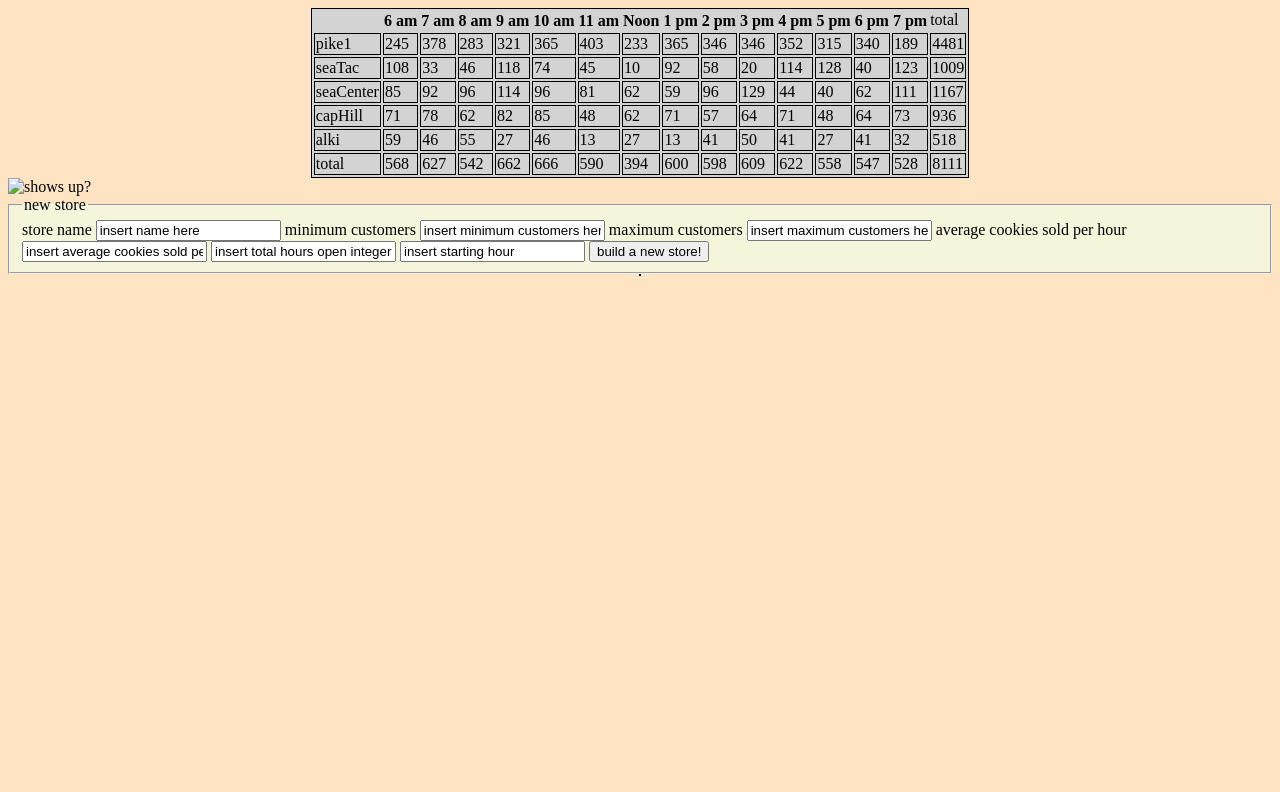
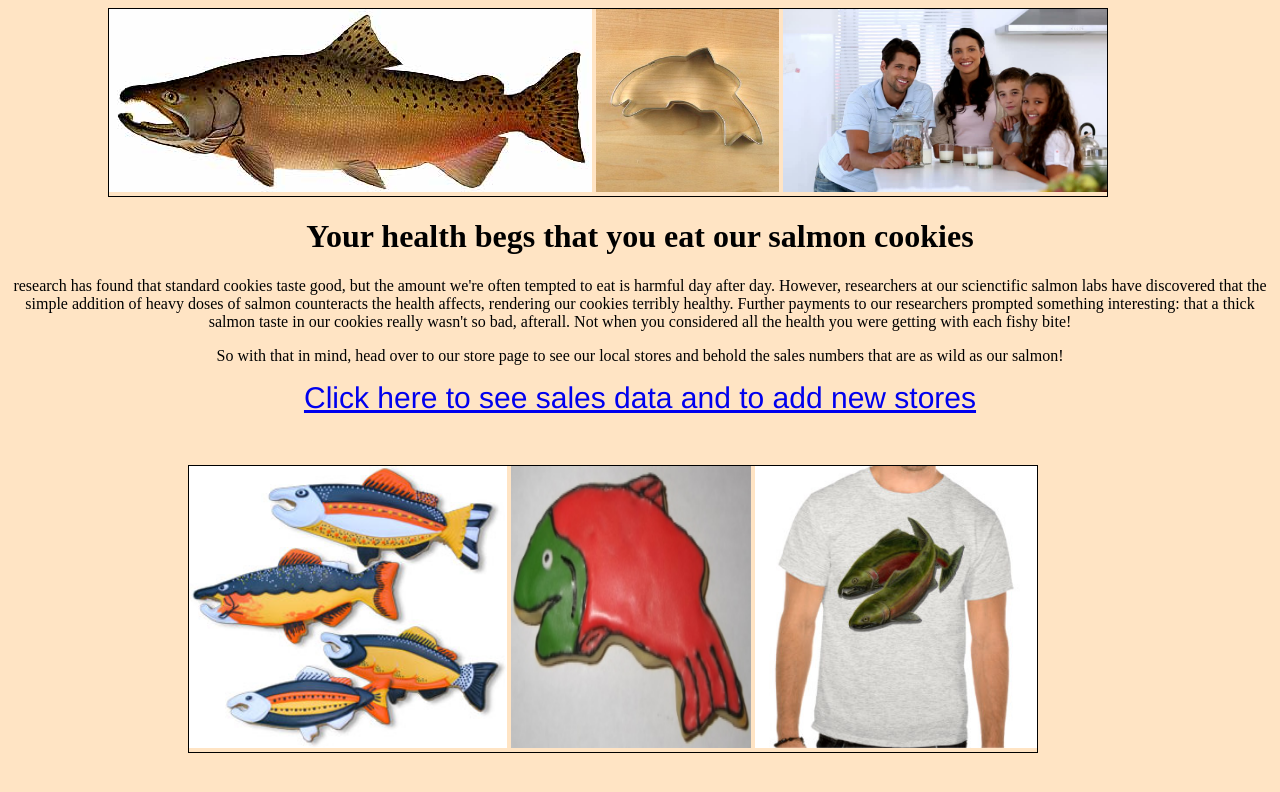
Before and after one commit to naughtnowwhen/SalmonSnacks, a plain HTML site: page index.html in a window 1280 px wide. Drawn offline with Linux system fonts and the light colour scheme.

Commit message:
added another html page, pics, text and basic style

```diff
--- /dev/null
+++ b/data.html
@@ -0,0 +1,50 @@
+
+<!DOCTYPE html>
+<html lang="en">
+<head>
+  <meta charset="UTF-8">
+  <meta name="viewport" content="width=device-width, initial-scale=1.0">
+  <meta http-equiv="X-UA-Compatible" content="ie=edge">
+  <link rel="stylesheet" type="text/css" href="style.css">
+
+
+  <title>Document</title>
+</head>
+<body>
+
+  <h1>Behold these Salmon Sales! </h1>
+
+<table id='myTable'></table>
+
+<h1>Have a new store built below! More Salmon flavor! More Health!</h1>
+
+<form id='containerForm'>
+  <fieldset >
+      <legend> new store </legend>
+      <label for="store-name">store name</label>
+      <input type="text" name="store-name" value="insert name here">
+
+      <label for="minimum-customers"> minimum customers </label>
+      <input type="text" name="minimum-customers" value="insert minimum customers here">
+
+      <label for="maximum-customers"> maximum customers</label>
+      <input type="text" name="maximum-customers" value="insert maximum customers here">
+
+      <label for="average-cookies-sold-per-hour"> average cookies sold per hour </label>
+      <input type="text" name= "average-cookies-sold-per-hour" value="insert average cookies sold per hour here">
+
+      <label for="hours-open"></label>
+      <input type="text" name="hours-open" value="insert total hours open integer here">
+
+      <label for="starting-hour"></label>
+      <input type="text" name="starting-hour" value="insert starting hour">
+
+      <button type="submit">build a new store!</button>
+
+  </fieldset>
+
+  <script src="constructor.js"></script>
+  <script src='tester.js'></script>
+
+</body>
+</html>
--- a/index.html
+++ b/index.html
@@ -9,8 +9,28 @@
 </head>
 <body>
 
-    <!-- <h1>Your health begs that you eat our salmon cookies</h1> -->
 
+
+    <div id="firstFew">
+         <img src="assetPics/chinook.jpg" width="483" height="183" alt="chinook">
+         <img src="assetPics/cutter.jpeg" height="183" width="183" alt="cutter">
+        <img src="assetPics/family.jpg" height="183" width="324" alt="family">
+    </div>
+
+    <h1>Your health begs that you eat our salmon cookies</h1>
+
+    <p>research has found that standard cookies taste good, but the amount we're often tempted to eat is harmful day after day. However, researchers at our scienctific salmon labs have discovered that the simple addition of heavy doses of salmon counteracts the health affects, rendering our cookies terribly healthy. Further payments to our researchers prompted something interesting: that a thick salmon taste in our cookies really wasn't so bad, afterall. Not when you considered all the health you were getting with each fishy bite! </p>
+
+    <p> So with that in mind, head over to our store page to see our local stores and behold the sales numbers that are as wild as our salmon! </p>
+
+    <a href="data.html">Click here to see sales data and to add new stores</a>
+
+    <div id="secondFew">
+        <img src="assetPics/fish.jpg" height="282" alt="">
+        <img src="assetPics/frosted-cookie.jpg" height="282" width="240" alt="">
+        <img src="assetPics/shirt.jpg" height="282" alt="">
+    </div>
+<!--
 <table id='myTable'></table>
 
 <img src="salmon.png" alt="shows up?">
@@ -43,7 +63,7 @@
     </fieldset>
 
     <script src="constructor.js"></script>
-    <script src='tester.js'></script>
+    <script src='tester.js'></script> -->
 
 </body>
 </html>
--- a/style.css
+++ b/style.css
@@ -8,15 +8,39 @@ text-align: center;
 }
 
 
-table, td {
+table, td {;
     border: 1px solid black;
     margin: 0 auto;
-    vertical-align: center;
     background-color: lightgray;
-
 }
 
 fieldset {
+    margin-top: 800px;
 margin: 0 auto;
 background-color: beige;
 }
+
+a{
+display: block;
+text-align: center;
+/* margin-top: 200px; */
+font-family: 'Franklin Gothic Medium', 'Arial Narrow', Arial, sans-serif;
+font-size: 30px;
+}
+
+#firstFew{
+    display: inline-block;
+    margin-left: 100px;
+    border: 1px solid black;
+}
+
+p{
+    text-align: center;
+}
+
+#secondFew{
+margin-top: 50px;
+display: inline-block;
+margin-left: 180px;
+border: 1px solid black;
+}
```
